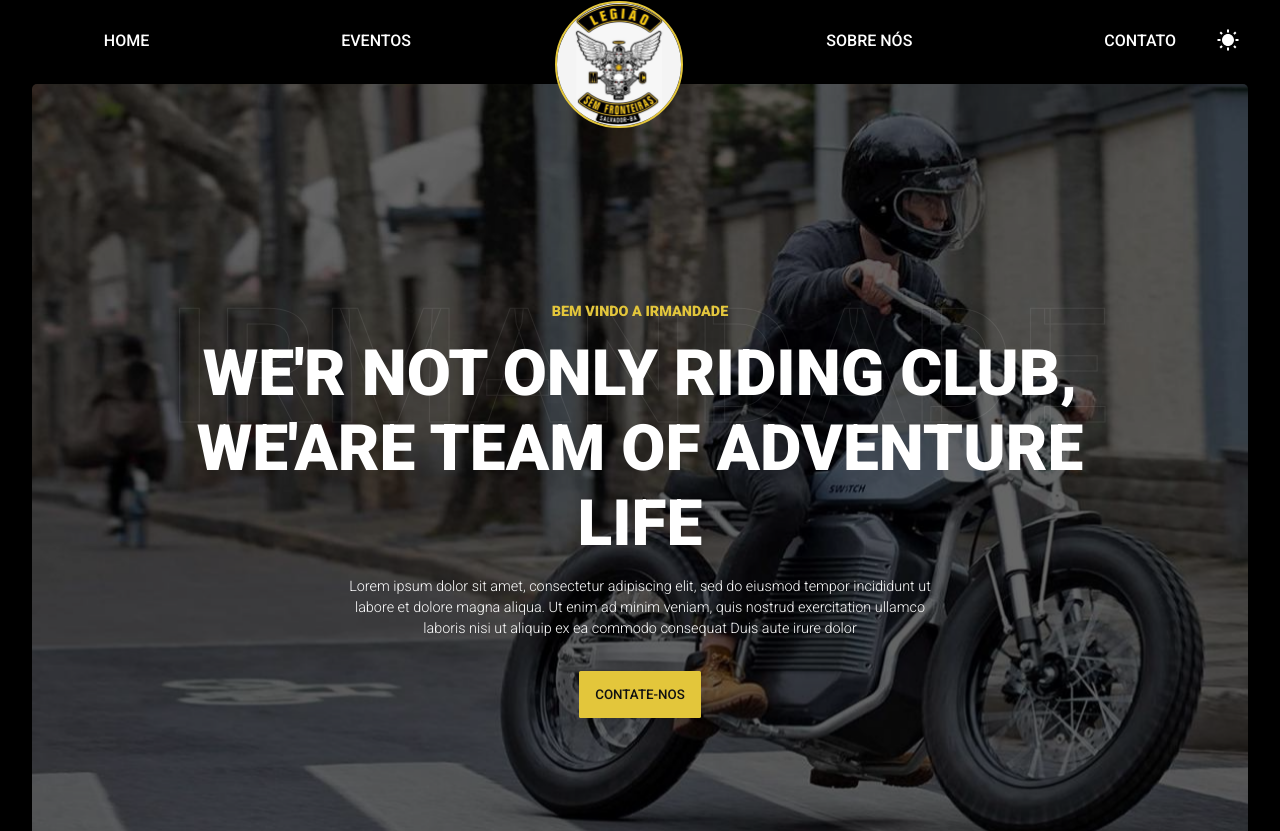
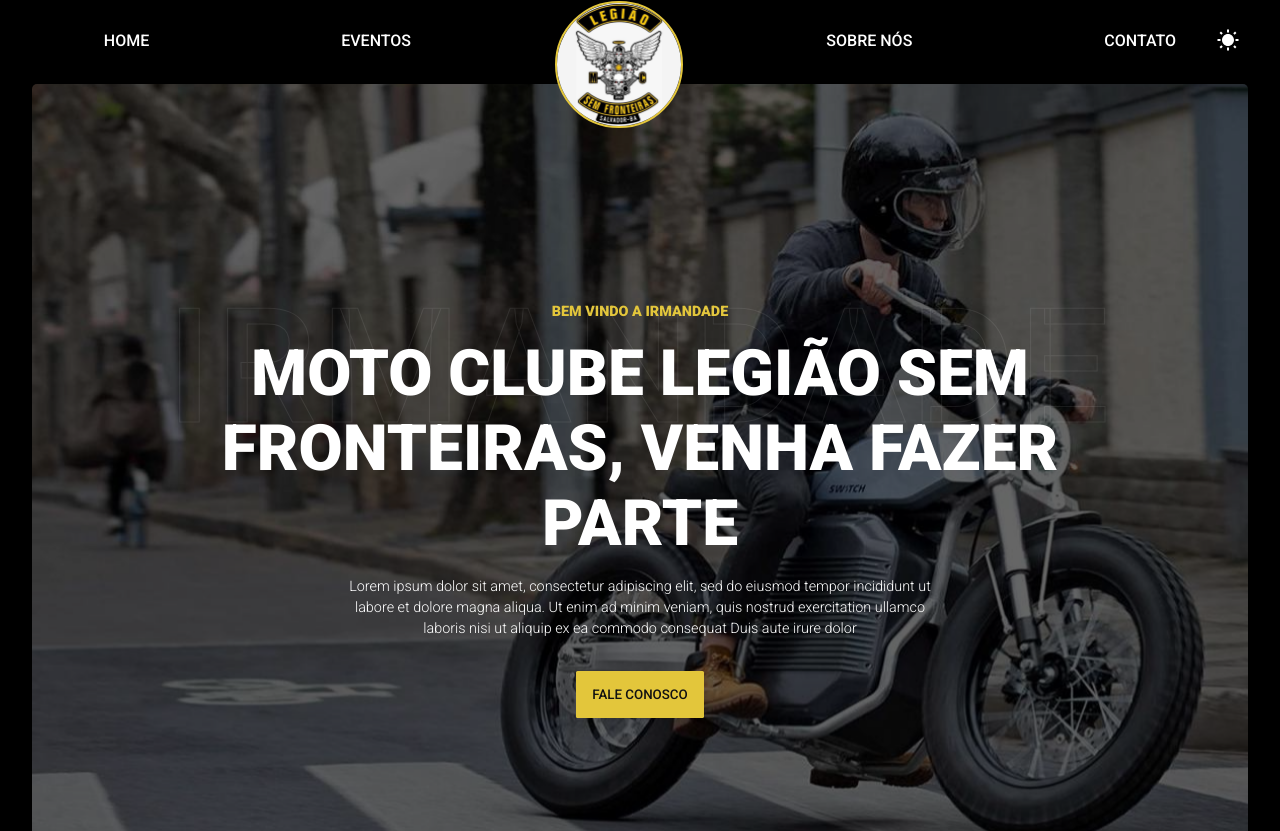
Before and after one commit to StaanB/legiao-sem-fronteiras, a React (Create React App) app in the folder legiao-sem-fronteiras/: page / in a window 1280 px wide. Shown: the top 831 px of the page. Built offline with nearby package versions, Linux system fonts and the light colour scheme.

Commit message:
Alterações 19.11
Alterações a pedidos do cliente

```diff
--- a/legiao-sem-fronteiras/src/components/Eventpage/Event/timer.js
+++ b/legiao-sem-fronteiras/src/components/Eventpage/Event/timer.js
@@ -1,6 +1,6 @@
 // Função do timer para substituir na seção de eventos
 export function timer() {
-    let data = new Date("jan 1 2023 00:00:00")
+    let data = new Date("dec 8 2022 00:00:00")
 
     function atualizar() {
         // Diferença da data do evento e da data atual (em segundos)
--- a/legiao-sem-fronteiras/src/components/Homepage/Herobanner/index.js
+++ b/legiao-sem-fronteiras/src/components/Homepage/Herobanner/index.js
@@ -21,11 +21,11 @@ const Herobanner = () => {
 
                     <span className="welcome">Bem vindo a irmandade</span>
 
-                    <h1 className="main-title">We'r not only riding club, we'are team of adventure life</h1>
+                    <h1 className="main-title">Moto Clube Legião Sem Fronteiras, venha fazer parte</h1>
 
                     <p className="main-paragraph">Lorem ipsum dolor sit amet, consectetur adipiscing elit, sed do eiusmod tempor incididunt ut labore et dolore magna aliqua. Ut enim ad minim veniam, quis nostrud exercitation ullamco laboris nisi ut aliquip ex ea commodo consequat Duis aute irure dolor</p>
 
-                    <a href="#contact"><button className="btn title-btn">Contate-nos</button></a>
+                    <a href="#contact"><button className="btn title-btn">Fale conosco</button></a>
 
                 </div>
 
```
